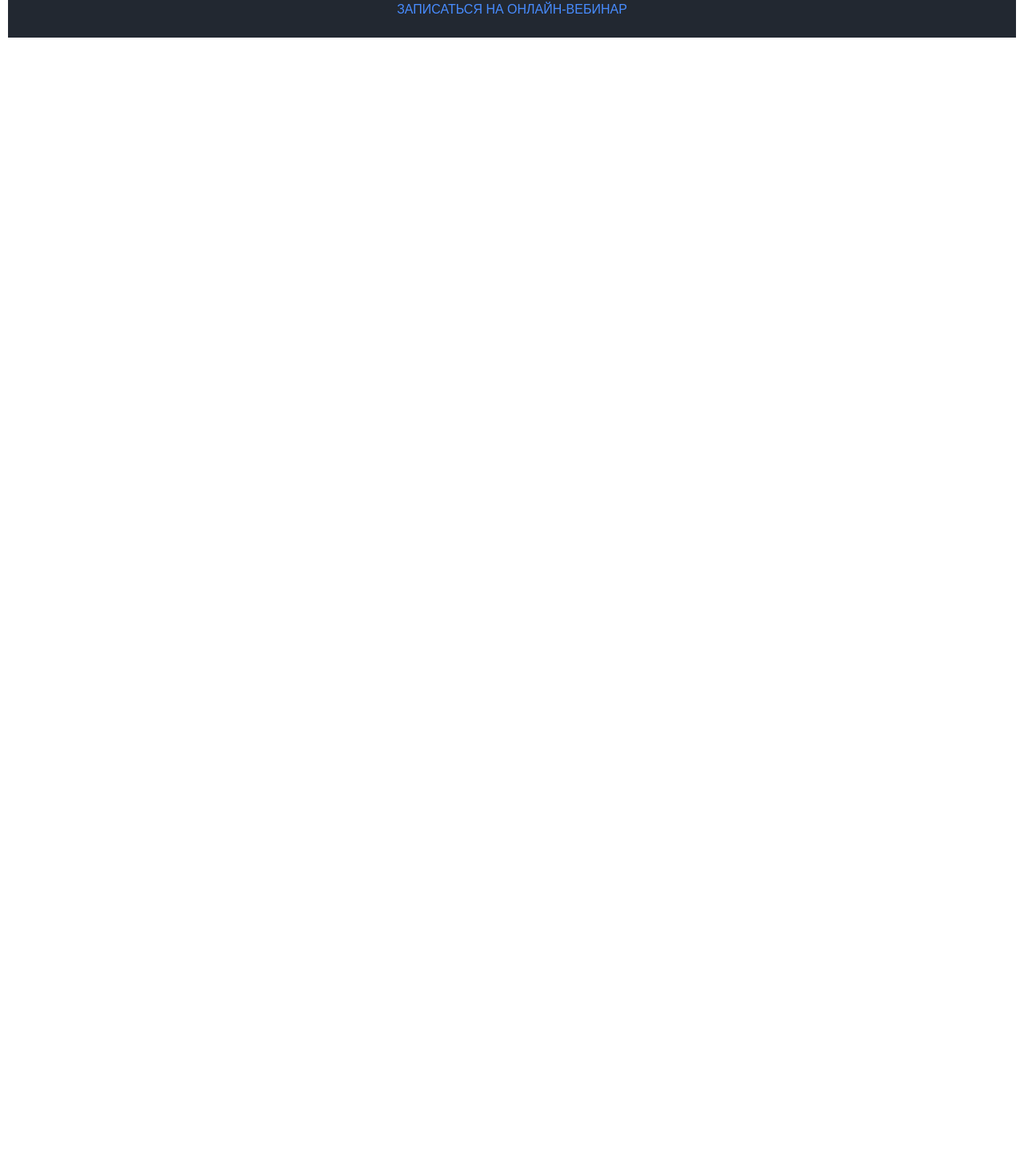
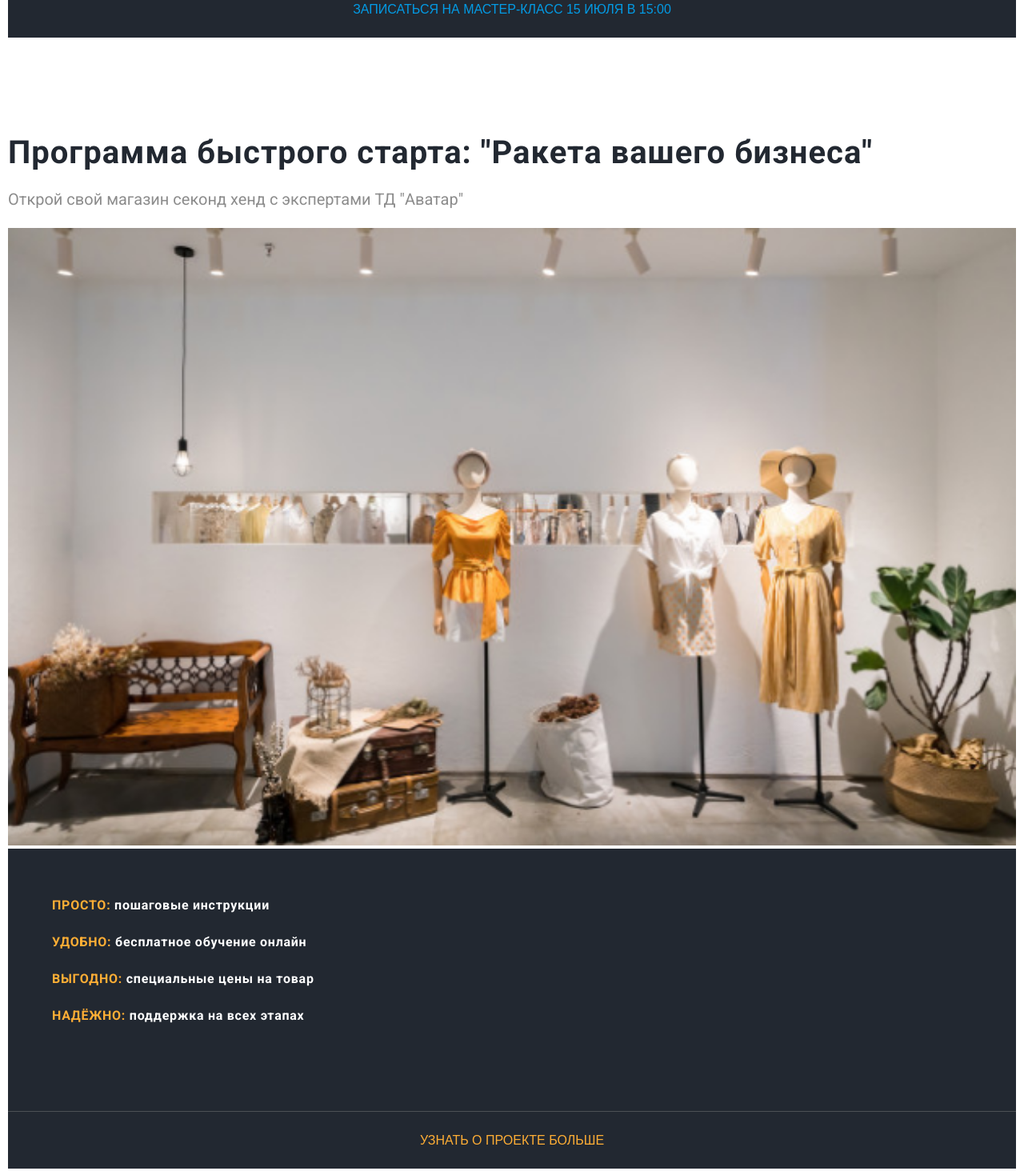
Before and after one commit to Shakirzhan/avatar, a plain HTML site: page index.html in a window 1280 px wide. Shown: the part 9025-10489 px from the top of the page at 80% size. Before the commit the page ends 9167 px from the top, so only its background shows below. Drawn offline with Linux system fonts and the light colour scheme.

Commit message:
fix device

```diff
--- a/css/style.css
+++ b/css/style.css
@@ -93,7 +93,7 @@ body {
 .application-line {
     position: absolute;
     left: 50px;
-    right: 210px;
+    right: 55px;
     height: 1px;
     background-color: #B8B8B8;
 }
@@ -740,6 +740,28 @@ body {
     margin-top: 120px;
 }
 
+.news-item__button--sea {
+    color: #039BE5;
+}
+
+.news-item__button--orange {
+    color: #FFAE35;
+}
+
+.news-item__dd {
+    font-weight: bold;
+    font-size: 16px;
+    line-height: 30px;
+    color: #fff;
+    letter-spacing: 0.75px;
+    text-align: left;
+}
+
+.news-item__dd span {
+    text-transform: uppercase;
+    color: #FFAE35;
+}
+
 @media(min-width: 1300px) {
     .container {
         padding: 0 50px;
@@ -836,11 +858,11 @@ body {
     }
 
     .news-stripes__le {
-        width: 20%;
+        width: 25%;
     }
 
     .news-stripes__ri {
-        width: 80%;
+        width: 75%;
     }
 
     .news-item {
@@ -858,6 +880,33 @@ body {
     .news-item__button svg {
         display: block;
     }
+
+    .application-line {
+        right: 210px;
+    }
+
+    .reviews-item {
+        width: 33%;
+    }
+
+    .reviews-item + .reviews-item {
+        margin-top: 0;
+    }
+
+    .reviews-form__input {
+        margin-right: 2%;
+    }
+
+    .reviews-form__input,
+    .reviews-form__input + .reviews-form__input {
+        margin: 0;
+        margin-right: 2%;
+        width: 32%;
+    }
+
+    .reviews-form__button {
+        width: 32%;
+    }
 }
 
 @media(min-width: 1600px) {
@@ -874,35 +923,8 @@ body {
         margin-top: 60px;
     }
 
-    .news-list {
-        padding-left: 100px;
-    }
-
-    .reviews-item {
-        width: 33%;
-    }
-
-    .reviews-item + .reviews-item {
-        margin-top: 0;
-    }
-
     .reviews--die {
         right: -195px;
-    }
-
-    .reviews-form__button {
-        width: 32%;
-    }
-
-    .reviews-form__input {
-        margin-right: 2%;
-    }
-
-    .reviews-form__input,
-    .reviews-form__input + .reviews-form__input {
-        margin: 0;
-        margin-right: 2%;
-        width: 32%;
     }
 
     .reviews-wrap {
--- a/index.html
+++ b/index.html
@@ -12,12 +12,6 @@
     <link href="https://fonts.googleapis.com/css2?family=Roboto:wght@400;700&display=swap" rel="stylesheet">
 
     <link rel="stylesheet" href="css/style.css">
-
-    <style>
-        .reviews {
-            display: none;
-        }
-    </style>
 </head>
 
 <body>
@@ -275,9 +269,47 @@
                                         к потере денег и репутации. Именно с этими моментами и будем разбираться
                                     </p>
                                 </div>
-                                <button type="button" class="news-item__button">
+                                <button type="button" class="news-item__button news-item__button--sea">
                                     <span>
-                                        Записаться на онлайн-вебинар
+                                        Записаться на мастер-класс 15 июля в 15:00
+                                    </span>
+                                </button>
+                            </div>
+                        </div>
+                    </div>
+                </div>
+            </div>
+
+            <div class="news-stripes">
+                <div class="news-stripes__le">
+                    <b class="news-stripes__title global-title">
+                        Программа быстрого старта: "Ракета вашего бизнеса"
+                    </b>
+                    <p class="news-stripes__description">
+                        Открой свой магазин секонд хенд с экспертами ТД "Аватар"
+                    </p>
+                </div>
+                <div class="news-stripes__ri">
+                    <div class="news-list">
+                        <div class="news-item">
+                            <div class="news-item__le">
+                                <img src="image/news-3.png" alt="news-1">
+                            </div>
+                            <div class="news-item__ri">
+                                <div class="news-item__bg">
+
+                                    <p class="news-item__dd"><span>Просто:</span> пошаговые инструкции</p>
+
+                                    <p class="news-item__dd"><span>Удобно:</span> бесплатное обучение онлайн</p>
+
+                                    <p class="news-item__dd"><span>Выгодно:</span> специальные цены на товар</p>
+
+                                    <p class="news-item__dd"><span>Надёжно:</span> поддержка на всех этапах</p>
+
+                                </div>
+                                <button type="button" class="news-item__button news-item__button--orange">
+                                    <span>
+                                        Узнать о проекте больше
                                         <svg width="9" height="17" viewBox="0 0 9 17" fill="none"
                                             xmlns="http://www.w3.org/2000/svg">
                                             <path d="M1 1.5L7.96317 8.46317L1 15.4263" stroke="currentColor"
```
Also changed, not shown: image/news-4.png (added).
